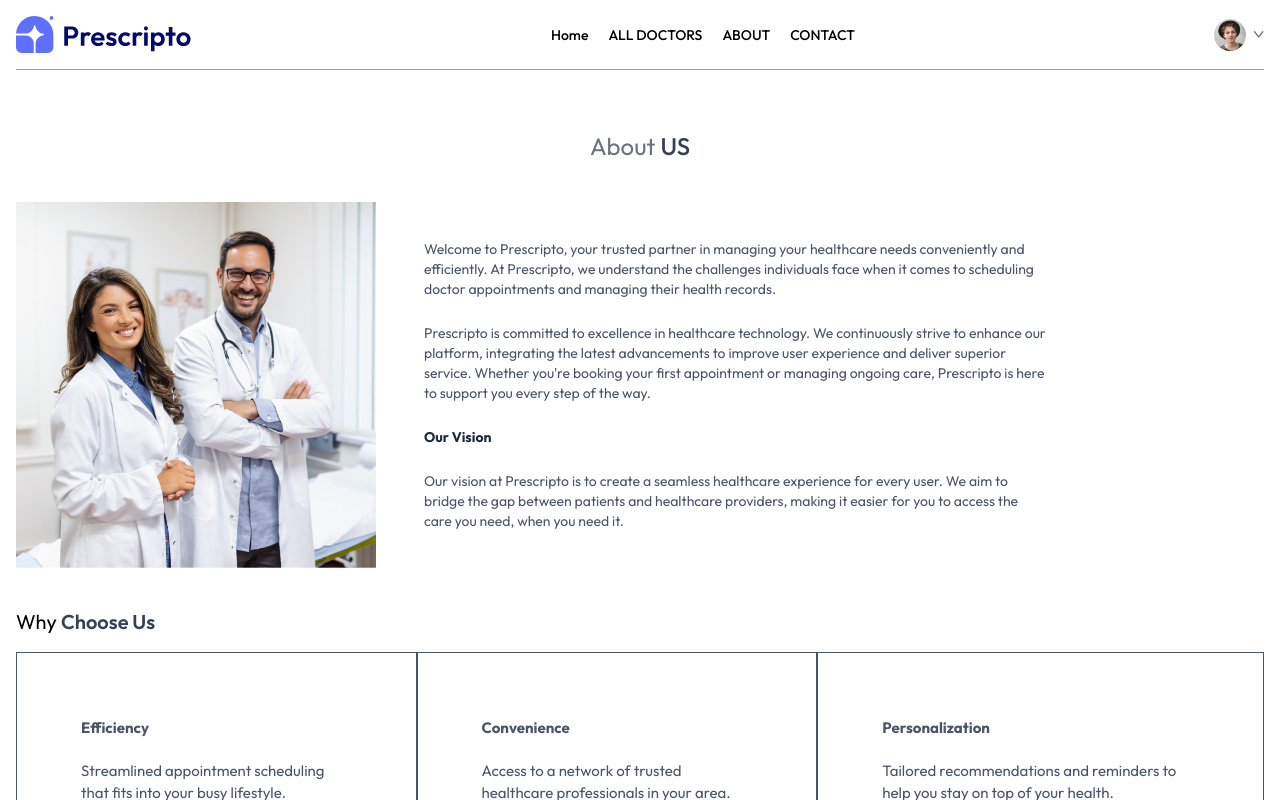
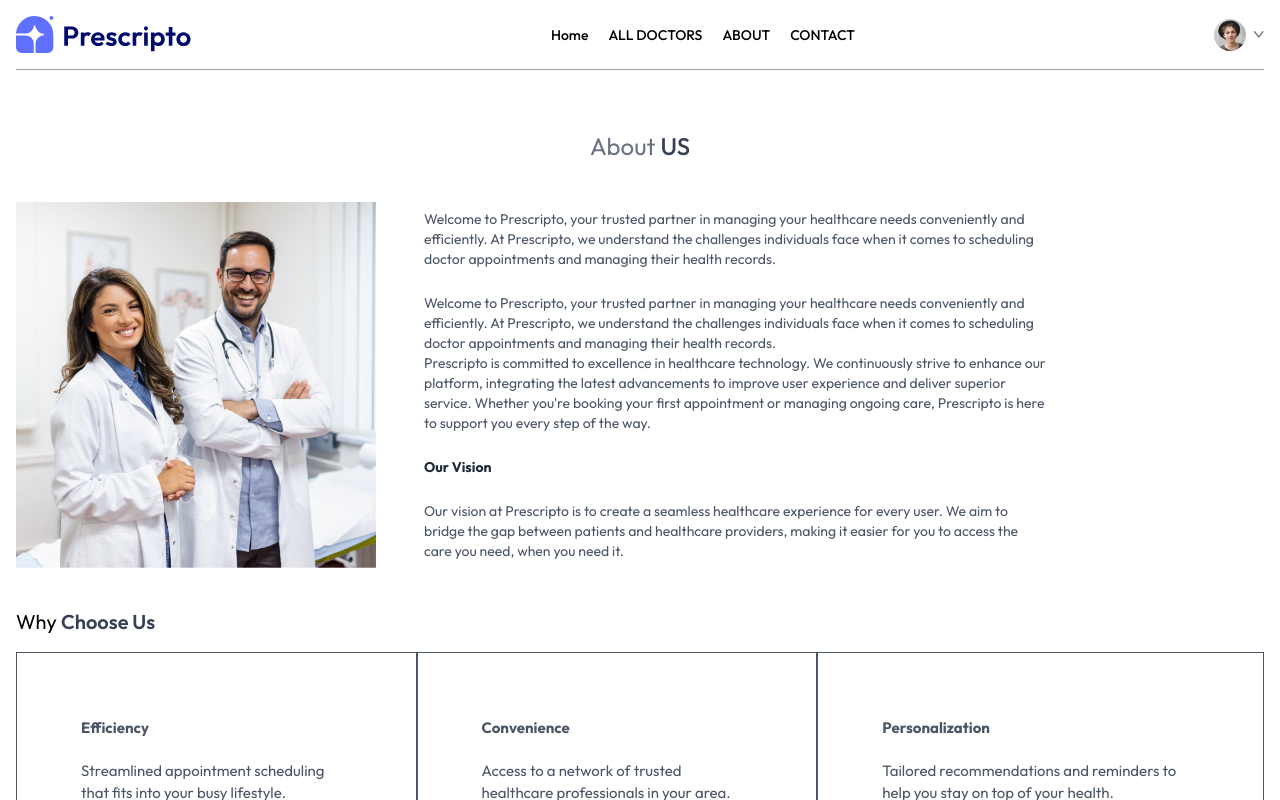
Before and after one commit to Shubham-Nirmal/doctor-appointment-project-, a React (Vite) app: page /about in a window 1280 px wide. Shown: the top 800 px of the page. Built offline with nearby package versions, Linux system fonts and the light colour scheme.

Commit message:
Add some chenges

```diff
--- a/src/App.jsx
+++ b/src/App.jsx
@@ -18,6 +18,7 @@
   return (
     <div className='mx-4 sm:mx-[10% ]'>
           <Navbar />
+
           <Routes>
             <Route path="/" element={<Home/>} />
             <Route path="/doctors" element={<Doctors />} />
--- a/src/Pages/About.jsx
+++ b/src/Pages/About.jsx
@@ -14,6 +14,12 @@
       <div className='flex flex-col justify-center gap-6 md:w-2/4 text-sm text-gray-600'>
         <p >Welcome to Prescripto, your trusted partner in managing your healthcare needs conveniently and efficiently. At Prescripto, we understand the challenges individuals face when it comes to scheduling doctor appointments and managing their health records.</p>
         <p >
+
+          <p>
+            Welcome to Prescripto, your trusted partner in managing your healthcare needs conveniently and efficiently. At Prescripto, we understand the challenges individuals face when it comes to scheduling doctor appointments and managing their health records.</p>
+        <p >
+
+          </p>
 
              Prescripto is committed to excellence in healthcare technology. We continuously strive to enhance our platform, integrating the latest advancements to improve user experience and deliver superior service. Whether you're booking your first appointment or managing ongoing care, Prescripto is here to support you every step of the way.</p>
         <b className='text-gray-800'>Our Vision</b>
--- a/src/Pages/Contact.jsx
+++ b/src/Pages/Contact.jsx
@@ -7,6 +7,7 @@
 
       <div className='text-center text-2xl pt-10 text-gray-500'>
         <p>CONTACT  <span className='text-gray-700 font-semibold'>US </span></p>
+        <p>phone </p>
       </div>
 
       <div className='my-10 flex flex-col justify-center md:flex-row gap-10 mb-28 text-sm '>
```
